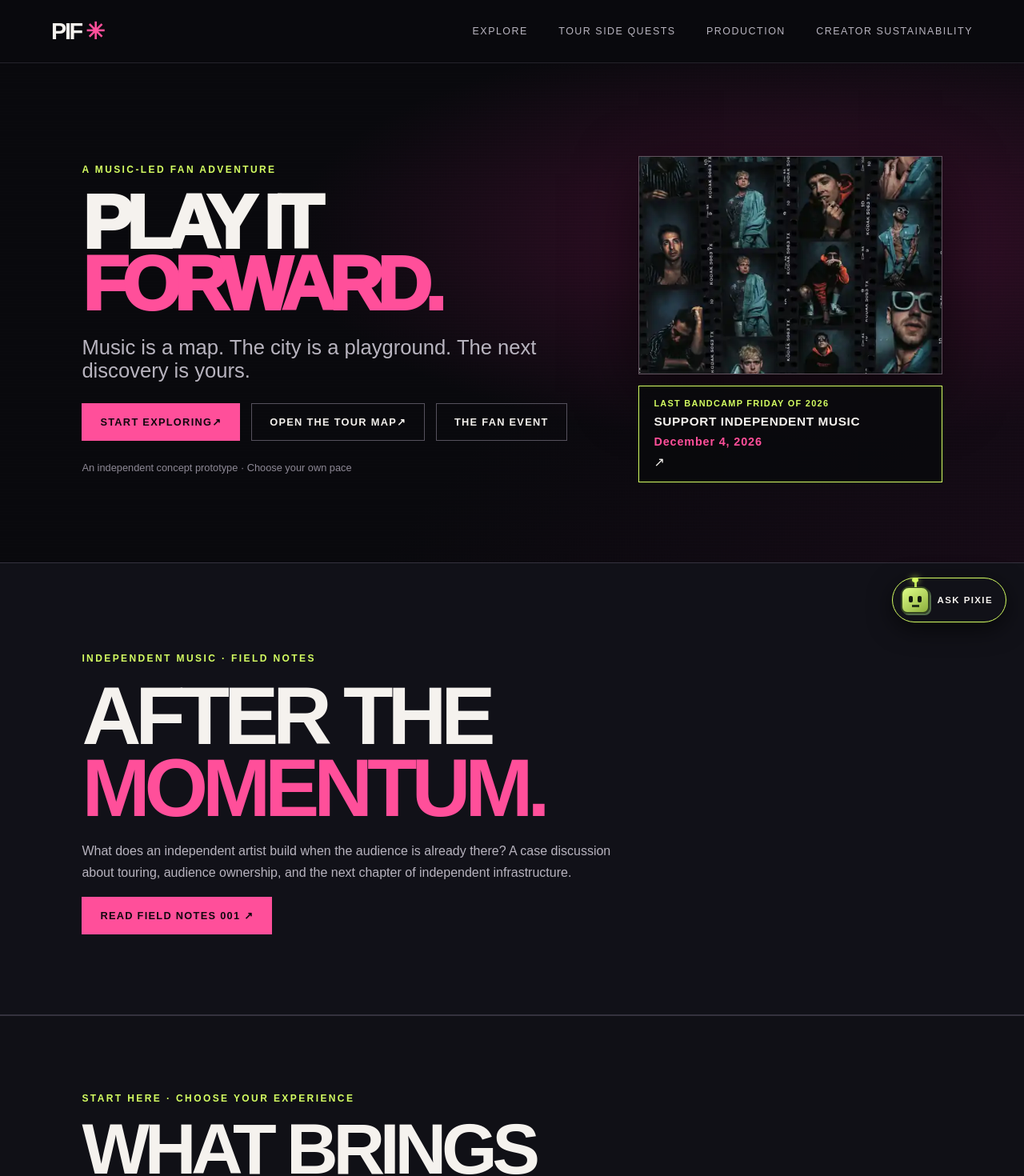
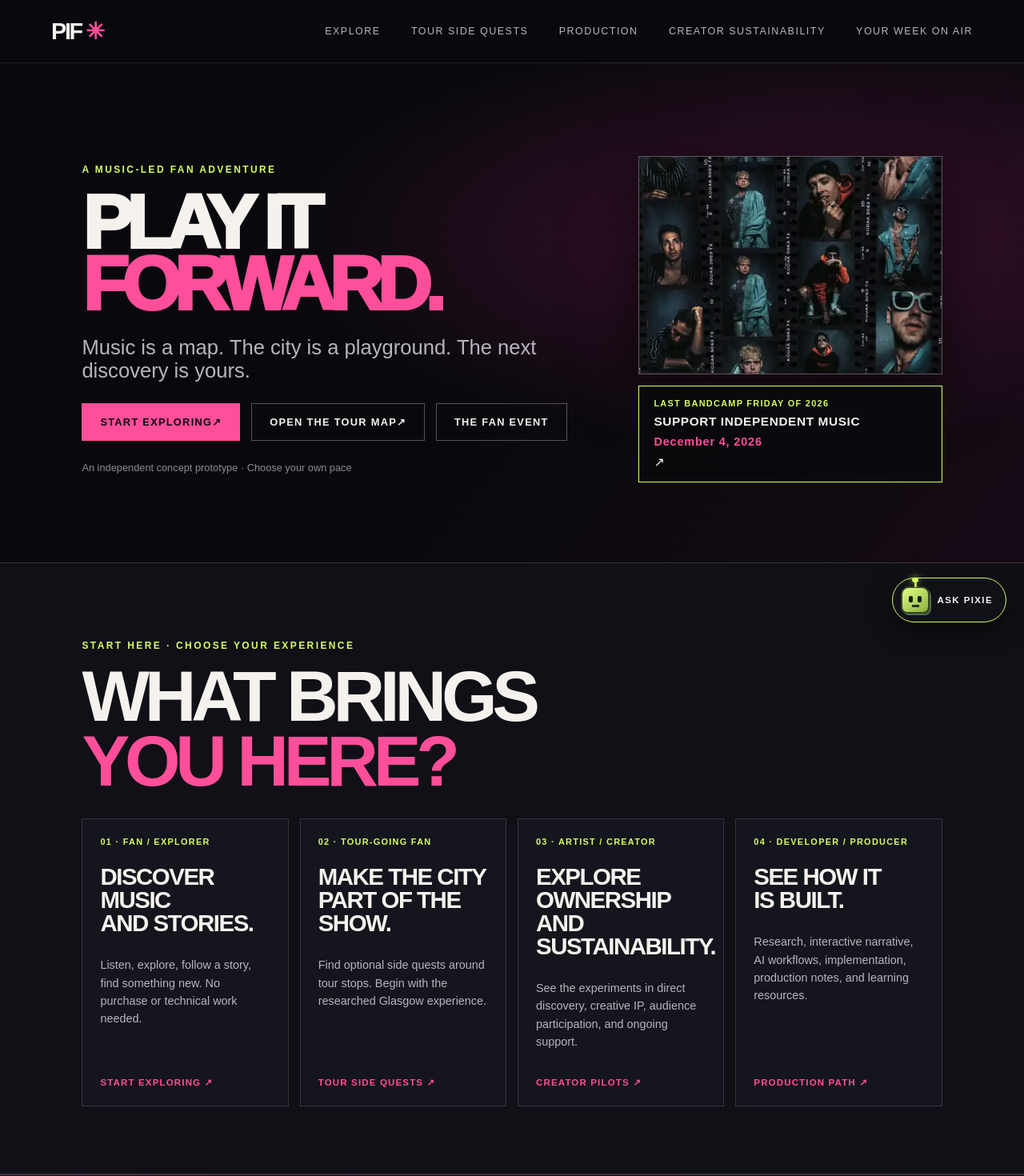
Before and after one commit to Loptr-Lab/pay-it-forward, a Next.js app: page / in a window 1280 px wide. Shown: the top 1470 px of the page at 80% size. Built offline with nearby package versions, Linux system fonts and the light colour scheme.

Commit message:
feat: add Your Week on Air to homepage

```diff
--- a/src/app/page.tsx
+++ b/src/app/page.tsx
@@ -12,6 +12,7 @@ const adventures = [
   { number: "05", title: "PILOT LAB · FAN PATH", text: "Explore the Sick Sick Soul pilot and the next NOT A TOY story test as a fan.", href: "/every-day/#fans" },
   { number: "06", title: "PILOT LAB · PRODUCTION", text: "See the developer, interactive narrative, and production pathway behind the experiments.", href: "/every-day/#makers" },
   { number: "07", title: "TOUR SIDE QUESTS", text: "Turn the NOT A TOY tour into a city adventure. Start with Glasgow and FILTHY YUCK!", href: "/tour-side-quests/" },
+  { number: "08", title: "YOUR WEEK ON AIR", text: "Make a little radio show from the music you want to pass along.", href: "/radio/" },
 ];
 
 export default function Home() {
@@ -24,6 +25,7 @@ export default function Home() {
           <Link href="/tour-side-quests/">Tour side quests</Link>
           <Link href="/every-day/#makers">Production</Link>
           <Link href="/every-day/#pilots">Creator sustainability</Link>
+          <Link href="/radio/">Your Week on Air</Link>
         </nav>
       </header>
 
@@ -47,12 +49,6 @@ export default function Home() {
       </section>
 
 
-      <section className="section" id="field-notes" style={{background:"#111118",borderTop:"1px solid var(--line)",borderBottom:"1px solid var(--line)"}}>
-        <p className="eyebrow">INDEPENDENT MUSIC · FIELD NOTES</p>
-        <h2>AFTER THE<br/><em>MOMENTUM.</em></h2>
-        <p style={{maxWidth:700,color:"var(--muted)",lineHeight:1.7}}>What does an independent artist build when the audience is already there? A case discussion about touring, audience ownership, and the next chapter of independent infrastructure.</p>
-        <Link className="button primary" href="/field-notes/after-the-momentum/">READ FIELD NOTES 001 ↗</Link>
-      </section>
       <section className="visitor-pathways section" id="visitor-pathways" aria-labelledby="visitor-pathways-title">
         <p className="eyebrow">START HERE · CHOOSE YOUR EXPERIENCE</p>
         <h2 id="visitor-pathways-title">WHAT BRINGS<br/><em>YOU HERE?</em></h2>
@@ -92,6 +88,7 @@ export default function Home() {
         <h2 id="next-track-title">THE NEXT TRACK<br/><em>IS OUT THERE.</em></h2>
         <p>Follow a collaboration beyond the credits. Discover a new artist, trace the sound back through their catalog, and build a listening path of your own.</p>
         <Link className="button primary" href="/music/devour/">EXPLORE DEVOUR · VOILÀ × NOT A TOY ↗</Link>
+        <Link className="button secondary" href="/radio/">MAKE YOUR WEEKLY RADIO SHOW ↗</Link>
       </section>
 
       <section className="intro section" id="adventure">
```
